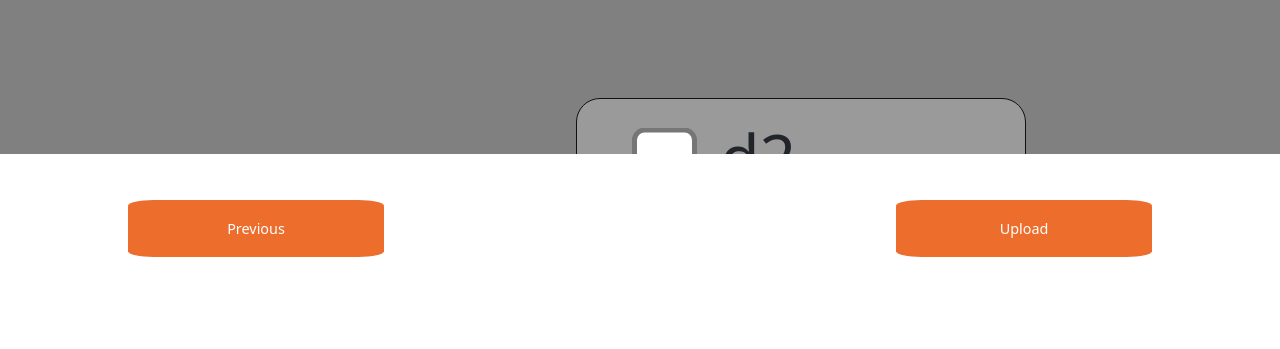
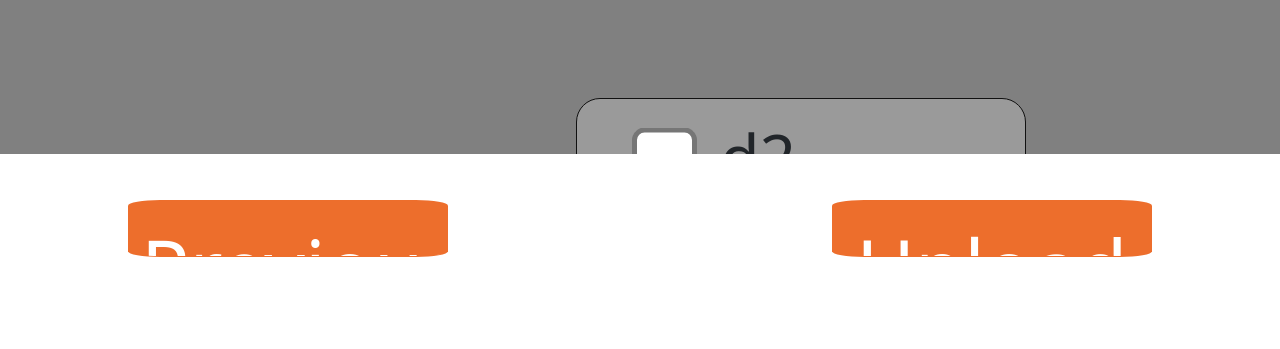
Before and after one commit to CYCKCN/AVATA, a Flask app: page /demo in a window 1280 px wide. Shown: the part 800-1149 px from the top of the page. Run offline with Flask 2, Linux system fonts and the light colour scheme; some web fonts are replaced.

Commit message:
Update device.html

```diff
--- a/frontend/templates/device.html
+++ b/frontend/templates/device.html
@@ -9,7 +9,7 @@
   top: 5%;
   width: 12%;
   height: 4%;
-    font-size: 90%;
+  font-size: 4vw;
   border: none;
   z-index: 20;
   border-radius: 1.5rem 0 0 1.5rem;
@@ -20,7 +20,7 @@
   top: 5%;
   width: 12%;
   height: 4%;
-    font-size: 90%;
+  font-size: 4vw;
   border: none;
   border-radius: 0 1.5rem 1.5rem 0;
   z-index: 20;
@@ -69,11 +69,10 @@
 
 .btn{
   background-color: #ed6e2c;
-    bottom:10%;
   color: white;
-    width: 20%;
+  width: 25%;
   height: 5%;
-    font-size: 90%;
+  font-size:5em;
   border-radius: 10%;
 }
 
```
Lines whose indentation alone changed are shown as unchanged.
